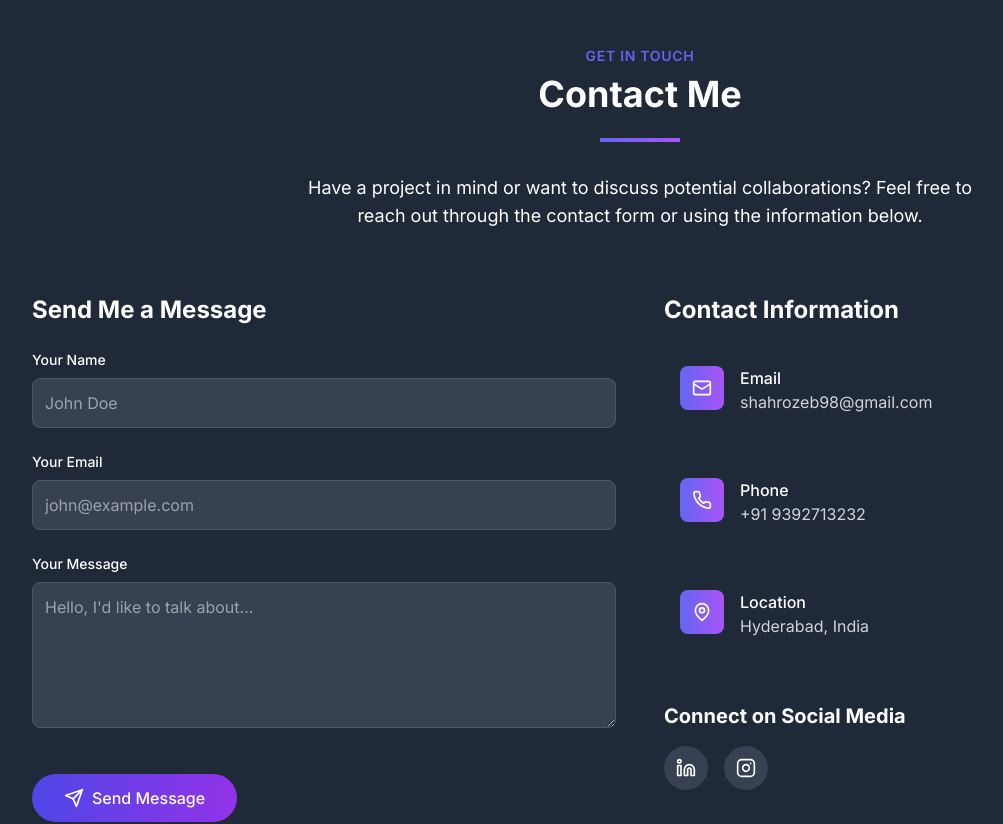
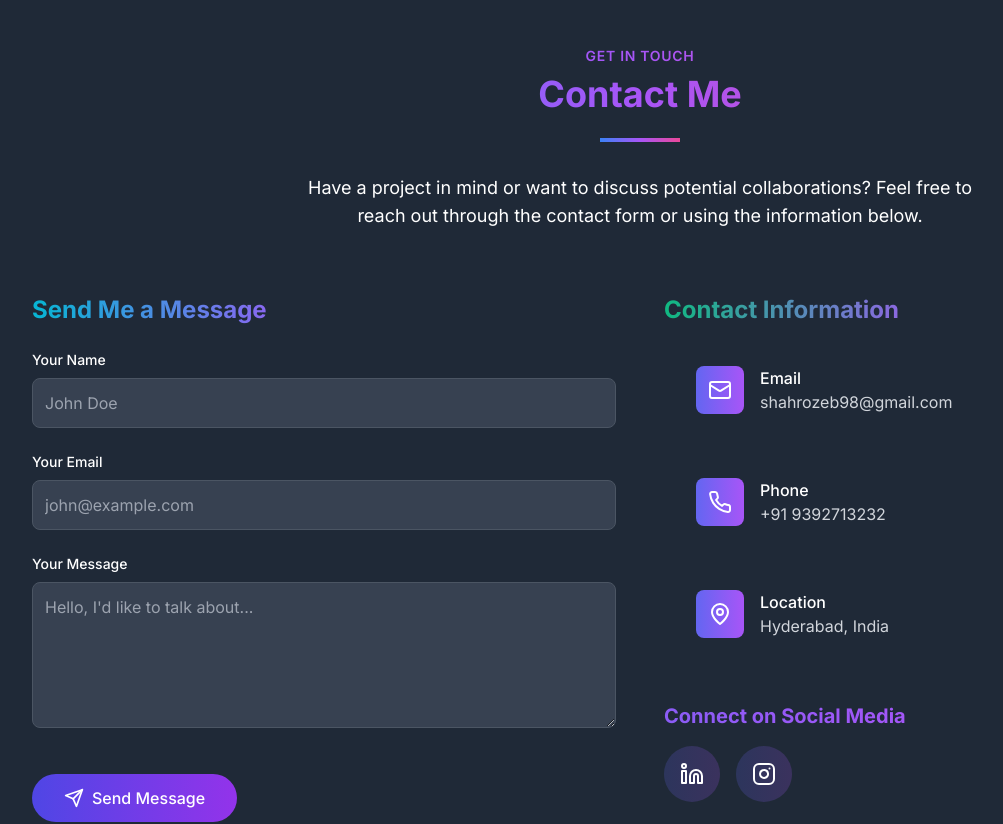
Before and after one commit to shahrozebaig/Portfolio, a React (Vite) app in the folder project/: page / in a window 1280 px wide. Shown: the part 3540-4364 px from the top of the page, without its empty margins (0-1003 px from the left). Built offline with nearby package versions, Linux system fonts and the light colour scheme.

Commit message:
Update Contact.tsx

```diff
--- a/project/src/components/Contact.tsx
+++ b/project/src/components/Contact.tsx
@@ -65,19 +65,19 @@ const Contact: React.FC<ContactProps> = ({ darkMode }) => {
 
   const contactItems = [
     {
-      icon: <Mail className="w-5 h-5" />,
+      icon: <Mail className="w-6 h-6" />,
       title: 'Email',
       value: 'shahrozeb98@gmail.com',
       href: 'mailto:shahrozeb98@gmail.com',
     },
     {
-      icon: <Phone className="w-5 h-5" />,
+      icon: <Phone className="w-6 h-6" />,
       title: 'Phone',
       value: '+91 9392713232',
       href: 'tel:+919392713232',
     },
     {
-      icon: <MapPin className="w-5 h-5" />,
+      icon: <MapPin className="w-6 h-6" />,
       title: 'Location',
       value: 'Hyderabad, India',
       href: '#',
@@ -86,12 +86,12 @@ const Contact: React.FC<ContactProps> = ({ darkMode }) => {
 
   const socialLinks = [
     {
-      icon: <Linkedin className="w-5 h-5" />,
+      icon: <Linkedin className="w-6 h-6" />,
       href: 'https://www.linkedin.com/in/shahroze-baig-692264290',
       label: 'LinkedIn',
     },
     {
-      icon: <Instagram className="w-5 h-5" />,
+      icon: <Instagram className="w-6 h-6" />,
       href: 'https://www.instagram.com/shahrozebaig18/',
       label: 'Instagram',
     },
@@ -112,13 +112,13 @@ const Contact: React.FC<ContactProps> = ({ darkMode }) => {
           animate={inView ? 'visible' : 'hidden'}
           className="text-center mb-16"
         >
-          <motion.h2 variants={itemVariants} className="text-sm uppercase tracking-wider text-indigo-500 font-semibold mb-2">
+          <motion.h2 variants={itemVariants} className="text-sm uppercase tracking-wider font-semibold mb-2 bg-gradient-to-r from-indigo-500 via-purple-500 to-pink-500 bg-clip-text text-transparent">
             Get In Touch
           </motion.h2>
-          <motion.h3 variants={itemVariants} className="text-3xl md:text-4xl font-bold mb-6">
+          <motion.h3 variants={itemVariants} className="text-3xl md:text-4xl font-bold mb-6 bg-gradient-to-r from-blue-500 via-purple-500 to-pink-500 bg-clip-text text-transparent">
             Contact Me
           </motion.h3>
-          <motion.div variants={itemVariants} className="w-20 h-1 mx-auto bg-gradient-to-r from-indigo-500 to-purple-500 mb-8"></motion.div>
+          <motion.div variants={itemVariants} className="w-20 h-1 mx-auto bg-gradient-to-r from-blue-500 via-purple-500 to-pink-500 mb-8"></motion.div>
           <motion.p variants={itemVariants} className="max-w-2xl mx-auto text-lg">
             Have a project in mind or want to discuss potential collaborations?
             Feel free to reach out through the contact form or using the information below.
@@ -131,7 +131,7 @@ const Contact: React.FC<ContactProps> = ({ darkMode }) => {
             initial="hidden"
             animate={inView ? 'visible' : 'hidden'}
           >
-            <motion.h4 variants={itemVariants} className="text-2xl font-bold mb-6">
+            <motion.h4 variants={itemVariants} className="text-2xl font-bold mb-6 bg-gradient-to-r from-cyan-500 via-purple-500 to-pink-500 bg-clip-text text-transparent">
               Send Me a Message
             </motion.h4>
 
@@ -238,7 +238,7 @@ const Contact: React.FC<ContactProps> = ({ darkMode }) => {
             initial="hidden"
             animate={inView ? 'visible' : 'hidden'}
           >
-            <motion.h4 variants={itemVariants} className="text-2xl font-bold mb-6">
+            <motion.h4 variants={itemVariants} className="text-2xl font-bold mb-6 bg-gradient-to-r from-emerald-500 via-purple-500 to-pink-500 bg-clip-text text-transparent">
               Contact Information
             </motion.h4>
 
@@ -248,27 +248,69 @@ const Contact: React.FC<ContactProps> = ({ darkMode }) => {
                   key={index}
                   href={item.href}
                   variants={itemVariants}
-                  className={`flex items-start space-x-4 p-4 rounded-lg transition-all duration-300 ${
+                  whileHover={{
+                    scale: 1.02,
+                    boxShadow: darkMode
+                      ? "0 0 20px rgba(99, 102, 241, 0.3)"
+                      : "0 0 20px rgba(79, 70, 229, 0.2)"
+                  }}
+                  className={`relative flex items-start space-x-4 p-4 rounded-lg transition-all duration-300 group ${
                     darkMode
-                      ? 'hover:bg-gray-700'
-                      : 'hover:bg-gray-50'
+                      ? 'hover:bg-gray-700/50'
+                      : 'hover:bg-gray-50/50'
                   }`}
                 >
-                  <div className="p-3 rounded-lg bg-gradient-to-r from-indigo-500 to-purple-500 text-white">
-                    {item.icon}
+                  {/* Glow effect */}
+                  <div className={`absolute inset-0 rounded-lg opacity-0 group-hover:opacity-100 transition-opacity duration-300 ${
+                    darkMode
+                      ? 'bg-gradient-to-r from-indigo-500/10 to-purple-500/10'
+                      : 'bg-gradient-to-r from-indigo-500/5 to-purple-500/5'
+                  } blur-sm`} />
+
+                  {/* Icon container with glow */}
+                  <div className="relative p-3 rounded-lg bg-gradient-to-r from-indigo-500 to-purple-500 text-white group-hover:shadow-lg group-hover:shadow-indigo-500/20 transition-all duration-300">
+                    <div className={`absolute inset-0 rounded-lg opacity-0 group-hover:opacity-100 transition-opacity duration-300 ${
+                      darkMode
+                        ? 'bg-indigo-500/20'
+                        : 'bg-indigo-500/10'
+                    } blur-md`} />
+                    <motion.div
+                      whileHover={{
+                        scale: 1.1,
+                        filter: "drop-shadow(0 0 8px rgba(255, 255, 255, 0.5))"
+                      }}
+                      className="relative z-10"
+                    >
+                      {item.icon}
+                    </motion.div>
                   </div>
-                  <div>
-                    <h5 className="font-medium">{item.title}</h5>
-                    <p className={darkMode ? 'text-gray-300' : 'text-gray-600'}>
+
+                  <div className="relative z-10">
+                    <motion.h5
+                      className="font-medium"
+                      whileHover={{
+                        color: darkMode ? "#818CF8" : "#4F46E5"
+                      }}
+                    >
+                      {item.title}
+                    </motion.h5>
+                    <motion.p
+                      className={darkMode ? 'text-gray-300' : 'text-gray-600'}
+                      whileHover={{
+                        color: darkMode ? "#A5B4FC" : "#6366F1"
+                      }}
+                    >
                       {item.value}
-                    </p>
+                    </motion.p>
                   </div>
                 </motion.a>
               ))}
             </motion.div>
 
             <motion.div variants={itemVariants} className="mt-12">
-              <h4 className="text-xl font-bold mb-4">Connect on Social Media</h4>
+              <h4 className="text-xl font-bold mb-4 bg-gradient-to-r from-violet-500 via-purple-500 to-fuchsia-500 bg-clip-text text-transparent">
+                Connect on Social Media
+              </h4>
               <div className="flex space-x-4">
                 {socialLinks.map((link, index) => (
                   <motion.a
@@ -276,14 +318,38 @@ const Contact: React.FC<ContactProps> = ({ darkMode }) => {
                     href={link.href}
                     target="_blank"
                     rel="noopener noreferrer"
-                    whileHover={{ scale: 1.1 }}
-                    whileTap={{ scale: 0.9 }}
-                    className={`p-3 rounded-full ${
-                      darkMode ? 'bg-gray-700 hover:bg-gray-600' : 'bg-gray-100 hover:bg-gray-200'
-                    } transition-colors duration-300`}
+                    whileHover={{
+                      scale: 1.1,
+                      boxShadow: darkMode
+                        ? "0 0 20px rgba(99, 102, 241, 0.3)"
+                        : "0 0 20px rgba(79, 70, 229, 0.2)"
+                    }}
+                    whileTap={{ scale: 0.95 }}
+                    className={`relative p-4 rounded-full group transition-all duration-300 ${
+                      darkMode
+                        ? 'bg-gradient-to-r from-indigo-500/20 to-purple-500/20 hover:from-indigo-500/30 hover:to-purple-500/30'
+                        : 'bg-gradient-to-r from-indigo-500/10 to-purple-500/10 hover:from-indigo-500/20 hover:to-purple-500/20'
+                    }`}
                     aria-label={link.label}
                   >
-                    {link.icon}
+                    {/* Glow effect */}
+                    <div className={`absolute inset-0 rounded-full opacity-0 group-hover:opacity-100 transition-opacity duration-300 ${
+                      darkMode
+                        ? 'bg-indigo-500/20'
+                        : 'bg-indigo-500/10'
+                    } blur-md`} />
+
+                    <motion.div
+                      whileHover={{
+                        scale: 1.1,
+                        filter: "drop-shadow(0 0 8px rgba(99, 102, 241, 0.5))"
+                      }}
+                      className={`relative z-10 ${
+                        darkMode ? 'text-white' : 'text-indigo-600'
+                      }`}
+                    >
+                      {link.icon}
+                    </motion.div>
                   </motion.a>
                 ))}
               </div>
```
